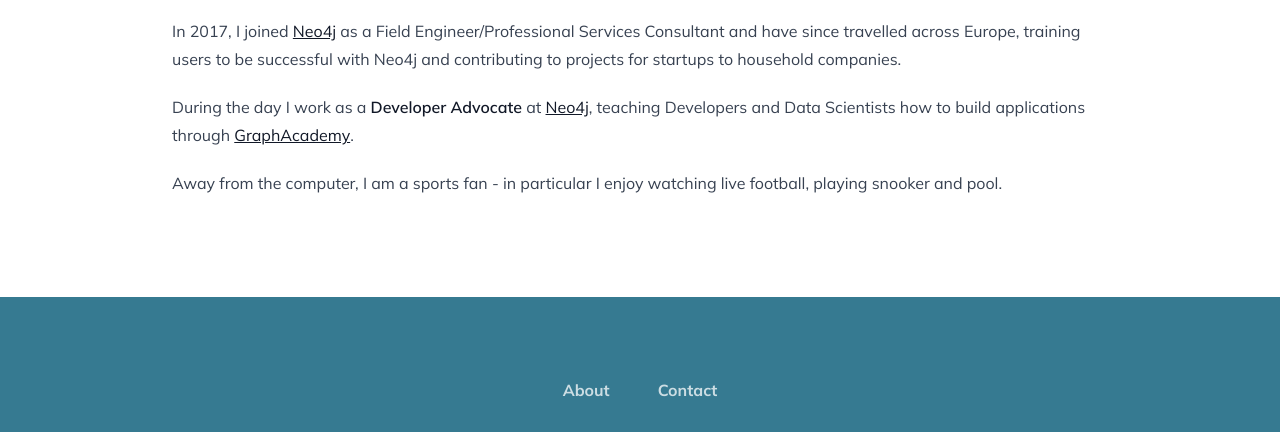
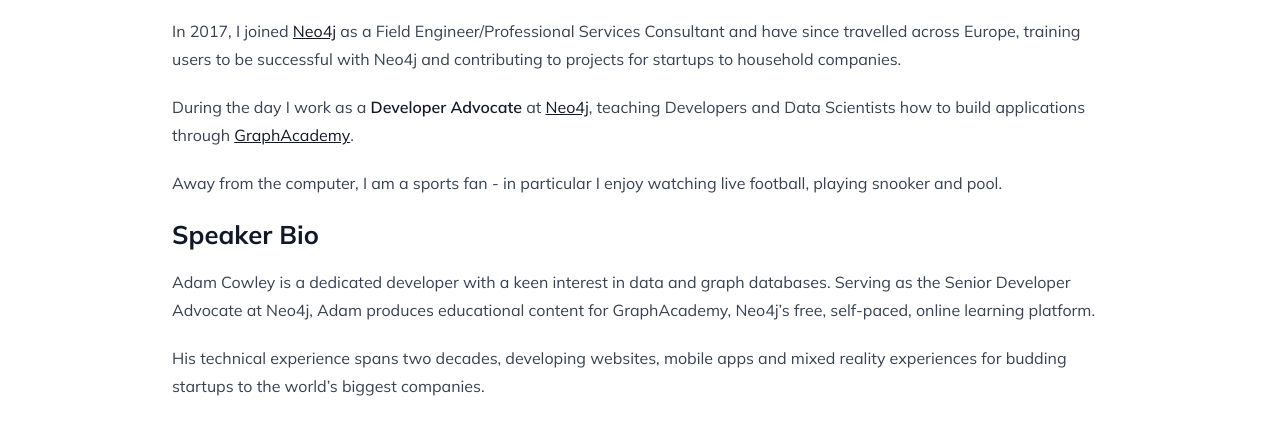
Before and after one commit to adam-cowley/adam-cowley.github.io, an Astro site: page /about in a window 1280 px wide. Shown: the part 693-1125 px from the top of the page. Built offline with nearby package versions, Linux system fonts and the light colour scheme; Astro itself is replaced by a stand-in of ours; some packages are replaced by stand-ins of ours; a web font is replaced by a local one; what tailwind-bootstrap-grid would draw is missing.

Commit message:
Add speaker bio

```diff
--- a/src/content/about/index.md
+++ b/src/content/about/index.md
@@ -29,3 +29,10 @@
 During the day I work as a **Developer Advocate** at [Neo4j](https://neo4j.com), teaching Developers and Data Scientists how to build applications through [GraphAcademy](https://graphacademy.neo4j.com).
 
 Away from the computer, I am a sports fan - in particular I enjoy watching live football, playing snooker and pool.
+
+
+## Speaker Bio
+
+Adam Cowley is a dedicated developer with a keen interest in data and graph databases. Serving as the Senior Developer Advocate at Neo4j, Adam produces educational content for GraphAcademy, Neo4j's free, self-paced, online learning platform.
+
+His technical experience spans two decades, developing websites, mobile apps and mixed reality experiences for budding startups to the world's biggest companies.
```
